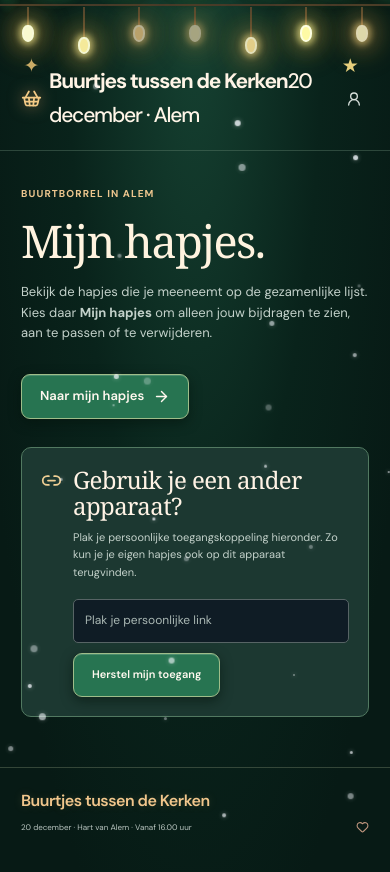
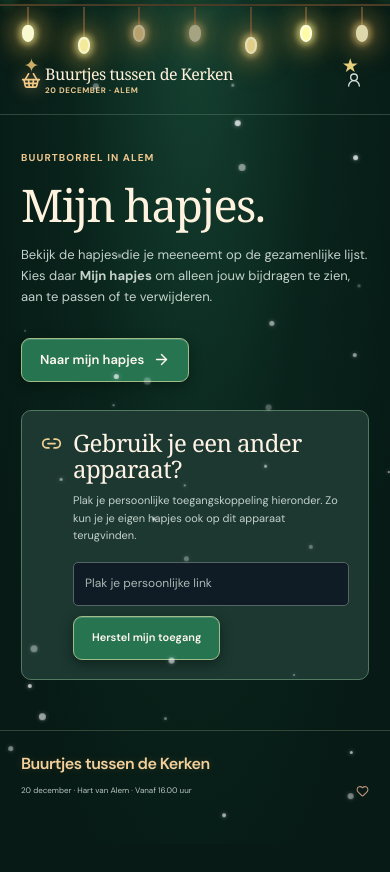
Before and after one commit to GaryWenneker/BringToGo, a Next.js app: page /mijn in a window 390 px wide. After the commit the page ends 844 px from the top, so only its background shows below. Built offline with nearby package versions, Linux system fonts and the light colour scheme; a web font is replaced by a local one.

Commit message:
feat: align src/app/christmas-experience.css with the Buurtjes tussen de Kerken invitation

```diff
--- a/src/app/christmas-experience.css
+++ b/src/app/christmas-experience.css
@@ -378,3 +378,49 @@ body > :not(.christmas-atmosphere) { position: relative; z-index: 1; }
 /* Personal contributions are subtly distinguished; only their owners get the edit button. */
 .dish-card.own-dish { border-color: #d6bc86; }
 .dish-card.own-dish .dish-bottom strong small { color: #f2d39b; font-weight: 600; }
+
+/* The event-specific identity, designed as an invitation rather than an app logo. */
+.site-header .brand {
+  min-width: 0;
+  gap: 10px;
+  letter-spacing: normal;
+  text-decoration: none;
+}
+.site-header .brand-mark { margin: 0; }
+.site-header .brand-label {
+  display: flex;
+  flex-direction: column;
+  min-width: 0;
+  gap: 3px;
+  line-height: 1.15;
+  font-weight: 400;
+}
+.site-header .brand-main {
+  color: #fff2dc;
+  font-family: var(--serif);
+  font-size: clamp(20px, 2.3vw, 29px);
+  font-weight: 400;
+  letter-spacing: -.45px;
+}
+.site-header .brand-sub {
+  color: #eac990;
+  font-family: var(--sans);
+  font-size: 11px;
+  font-weight: 650;
+  text-transform: uppercase;
+  letter-spacing: 1.6px;
+}
+.site-footer .footer-brand { color: #f4d09b; font-size: clamp(16px, 2vw, 21px); }
+@media(max-width:760px) {
+  .site-header .brand { gap: 7px; }
+  .site-header .brand-main { font-size: clamp(17px, 4vw, 22px); }
+  .site-header .brand-sub { font-size: 9px; letter-spacing: 1px; }
+  .site-header nav { flex-shrink: 0; }
+}
+@media(max-width:420px) {
+  .site-header .brand-main { font-size: clamp(15px, 4.1vw, 18px); }
+  .site-header .brand-mark svg { width: 20px; }
+  .site-header .brand-sub { font-size: 8px; letter-spacing: .6px; }
+  .site-header .brand { gap: 4px; }
+  .site-header .my-overview-link { padding: 7px; }
+}
```
